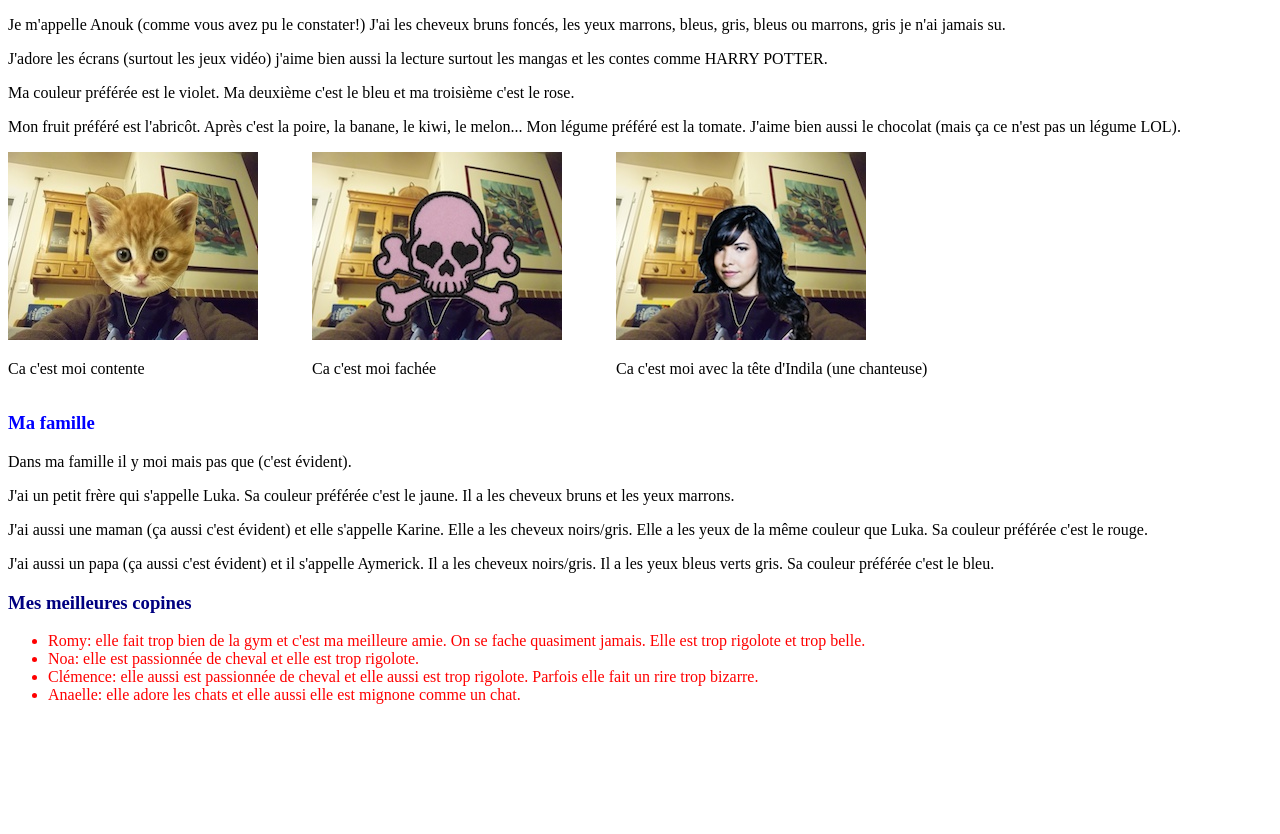
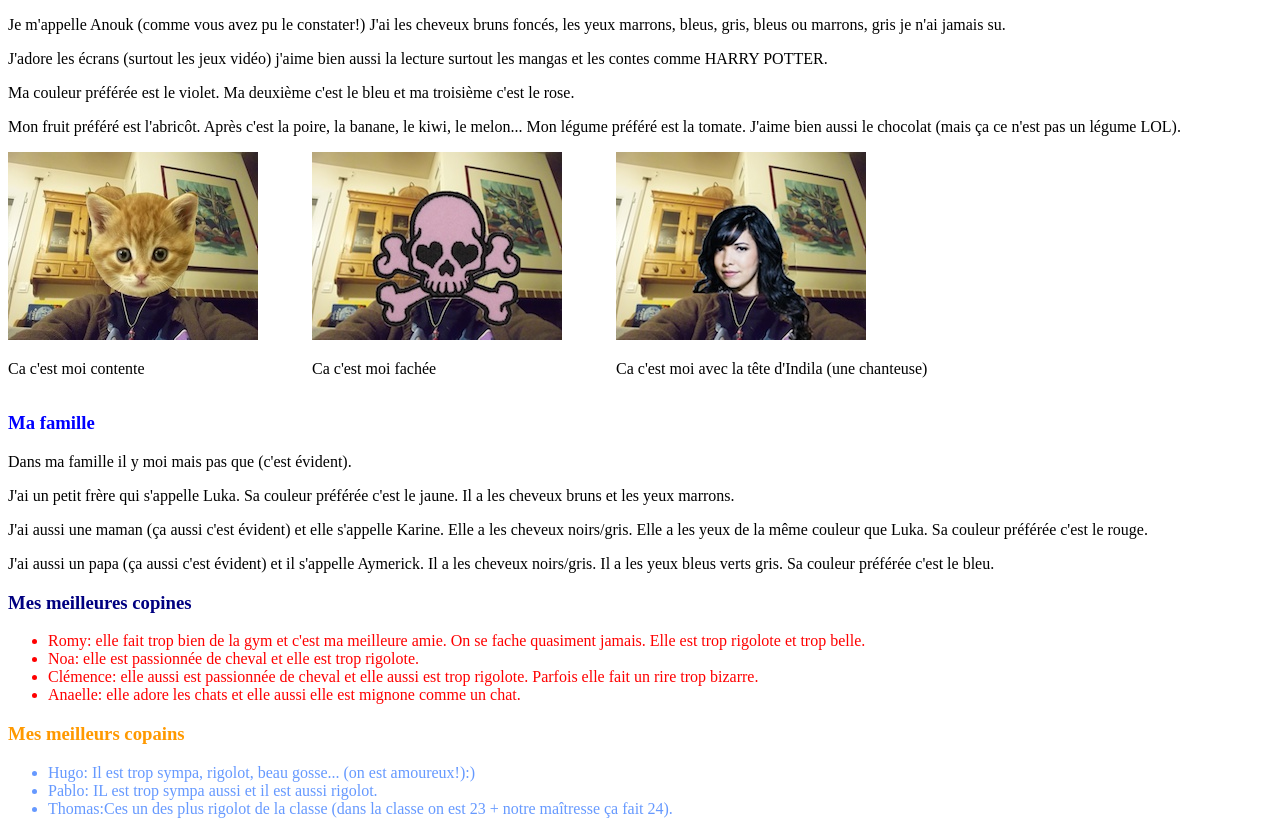
Before and after one commit to anoukcat/anoukcat.github.io, a plain HTML site: page index.html in a window 1280 px wide. Shown: the part 105-939 px from the top of the page. Before the commit the page ends 825 px from the top, so only its background shows below. Drawn offline with Linux system fonts and the light colour scheme.

Commit message:
rajout de copains

```diff
--- a/index.html
+++ b/index.html
@@ -9,13 +9,14 @@
 
 	h3.moi { color: fuchsia;}
 	h3.famille {color:blue;}
-    h3.copines{color:navy;}
+   h3.copines{color:navy;}
+	h3.copains{color:#FF9900}
+	ul.copains{color:#6699FF}
 	ul.copines{color:red}
 	div {
 		display: inline-block;
 		margin-right: 50px;
 	}
-
 	</style>
 </head>
 
@@ -83,9 +84,13 @@
         	<li>Clémence: elle aussi est passionnée de cheval et elle aussi est trop rigolote. Parfois elle fait un rire trop bizarre.</li>
         	<li>Anaelle: elle adore les chats et elle aussi elle est mignone comme un chat.</li>
      	</ul>
+   <h3 class="copains"> Mes meilleurs copains</h3>
+   <p>
+       <ul class="copains">
+         <li>Hugo: Il est trop sympa, rigolot, beau gosse... (on est amoureux!):)</li>
+         <li>Pablo: IL est trop sympa aussi et il est aussi rigolot.</li>
+         <li>Thomas:Ces un des plus rigolot de la classe (dans la classe on est 23 + notre maîtresse ça fait 24).</li>
    </p>
-
-
 
 </body>
 
```
